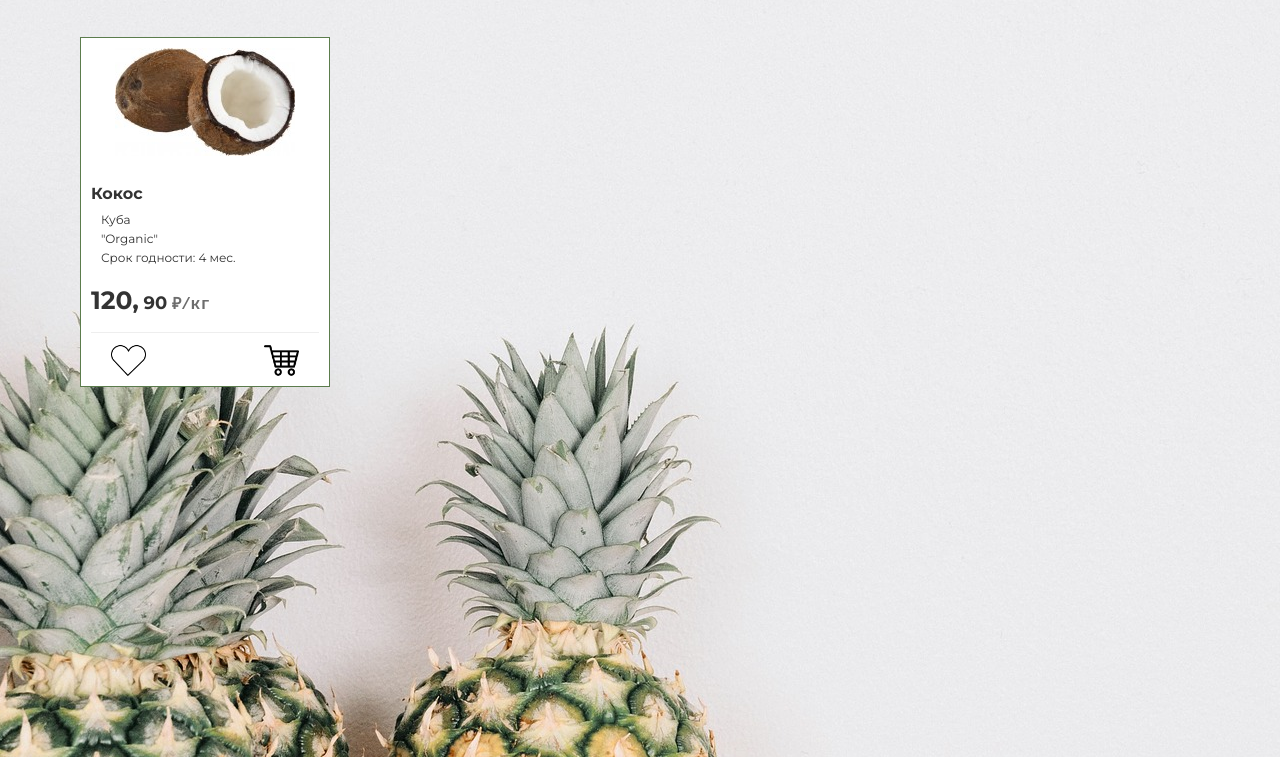
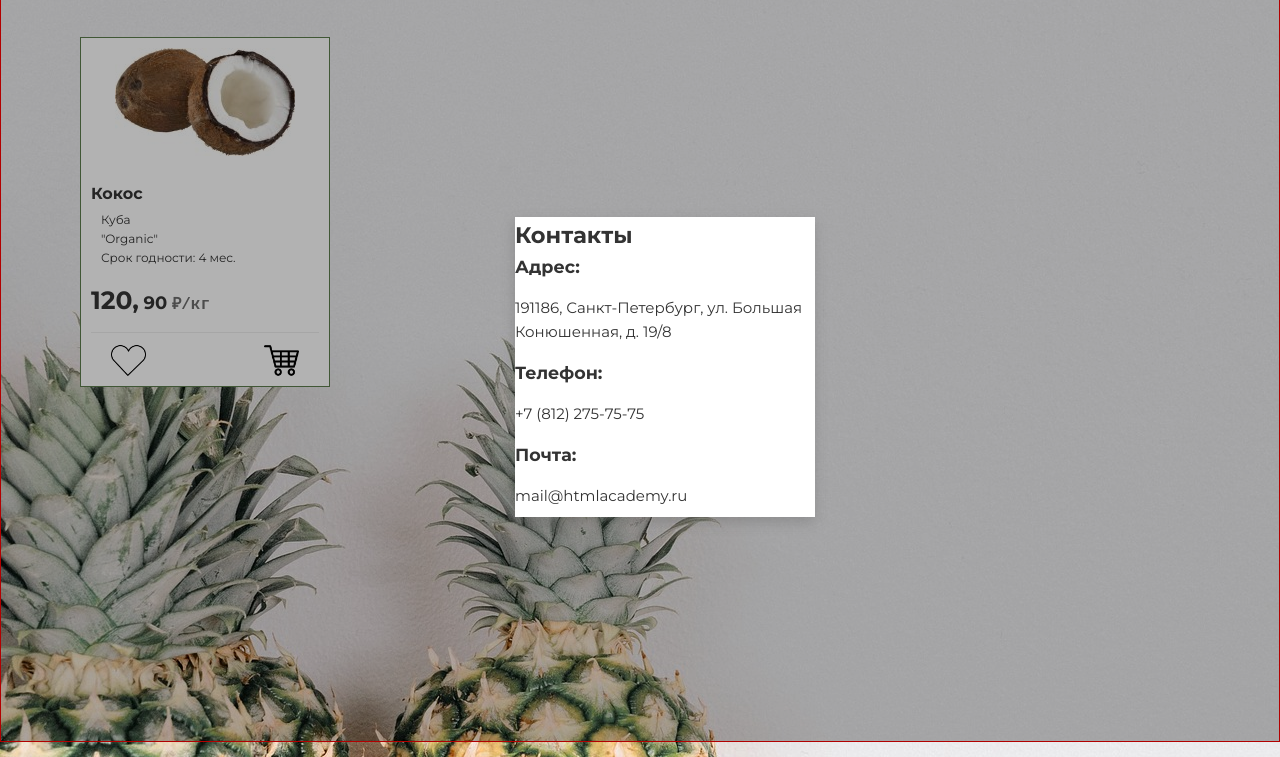
Before and after one commit to NikitaTrifonov/Fruitarea, a plain HTML site: page index.html in a window 1280 px wide. Shown: the part 58-815 px from the top of the page. Drawn offline with Linux system fonts and the light colour scheme.

Commit message:
Модальное окно
Проба модальное окно для  меню КОНТАКТЫ

```diff
--- a/assets/css/style.css
+++ b/assets/css/style.css
@@ -220,3 +220,56 @@ h1, h2, h3, h4, h5, h6{
     background-image: url("../images/red-shopping-cart.png") ;
     transform: scale(1.15);
 }
+
+
+/*Попап пункта шапки "КОНТАКТЫ"*/
+
+.modal{
+    display: none;
+    position: absolute;
+    top: 0;
+    left: 0;
+    width: 100%;
+    height: 100%;
+    border: 1px solid red;
+}
+.modal::after {
+    content: "";
+    position: fixed;
+    top: 0;
+    left: 0;
+    height: 100%;
+    width: 100%;
+    background-color: rgba(0, 0, 0, 0.3);
+    z-index: 1;
+  }
+.modal--show{
+    display: block;
+}
+.modal__content{
+
+  position: absolute;
+  width: 300px;
+  height: 300px;
+  margin: -125px 0 0 -125px;
+   top: 50%;
+    left: 50%;
+  background-color: #ffffff;
+  box-shadow: -1px 5px 12px 0 rgba(89, 90, 90, 0.3);
+  z-index: 2;
+}
+.visually-hidden{
+    position: absolute;
+
+    width: 1px;
+    height: 1px;
+    margin: -1px;
+    border: 0;
+    padding: 0;
+
+    white-space: nowrap;
+
+    clip-path: inset(100%);
+    clip: rect(0 0 0 0);
+    overflow: hidden;
+}
--- a/index.html
+++ b/index.html
@@ -13,12 +13,13 @@
 
 <body>
     <div class="intro">
+
         <header class="header">
             <div class="container">
                 <div class="header_inner">
                     <div class="header_logo">FruitArea</div>
                     <nav class="nav">
-                        <a class="nav_link" href="#">Войти</a>
+                        <a class="nav_link" href="#">Контакты</a>
                         <a class="nav_link" href="#">Избранное</a>
                         <a class="nav_link" href="#">Корзина</a>
                     </nav>
@@ -57,11 +58,22 @@
                     </div>
                 </li>
             </ul>
+        </div>
 
-        </div>
+        <section class="modal modal--show">
+            <div class="modal__content">
+                    <h2>Контакты</h2>
+                    <h3>Адрес:</h3>
+                    <p>191186, Санкт-Петербург, ул. Большая Конюшенная, д. 19/8</p>
+                    <h3>Телефон:</h3>
+                    <p>+7 (812) 275-75-75</p>
+                    <h3>Почта:</h3>
+                    <p>mail@htmlacademy.ru</p>
+
+            </div>
+        </section>
     </div>
 
-    </div>
 </body>
 
 </html>
```
